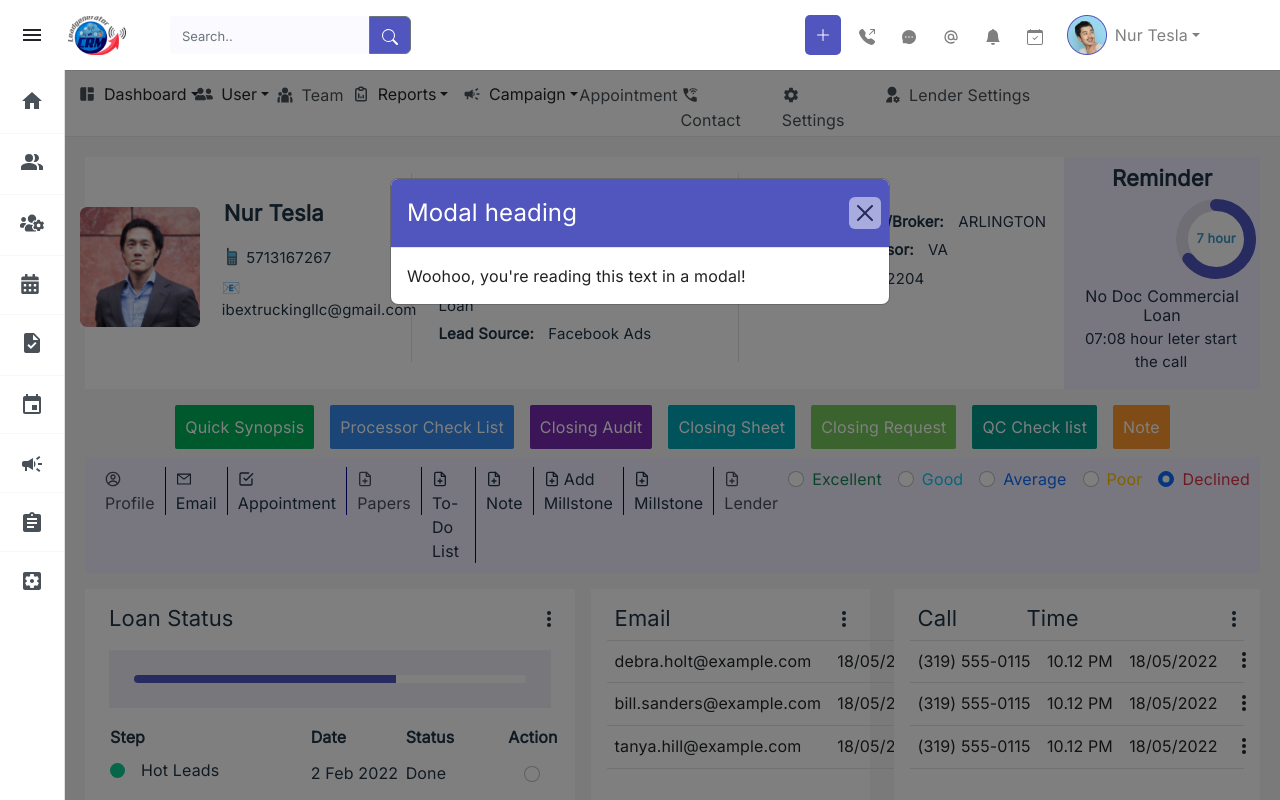
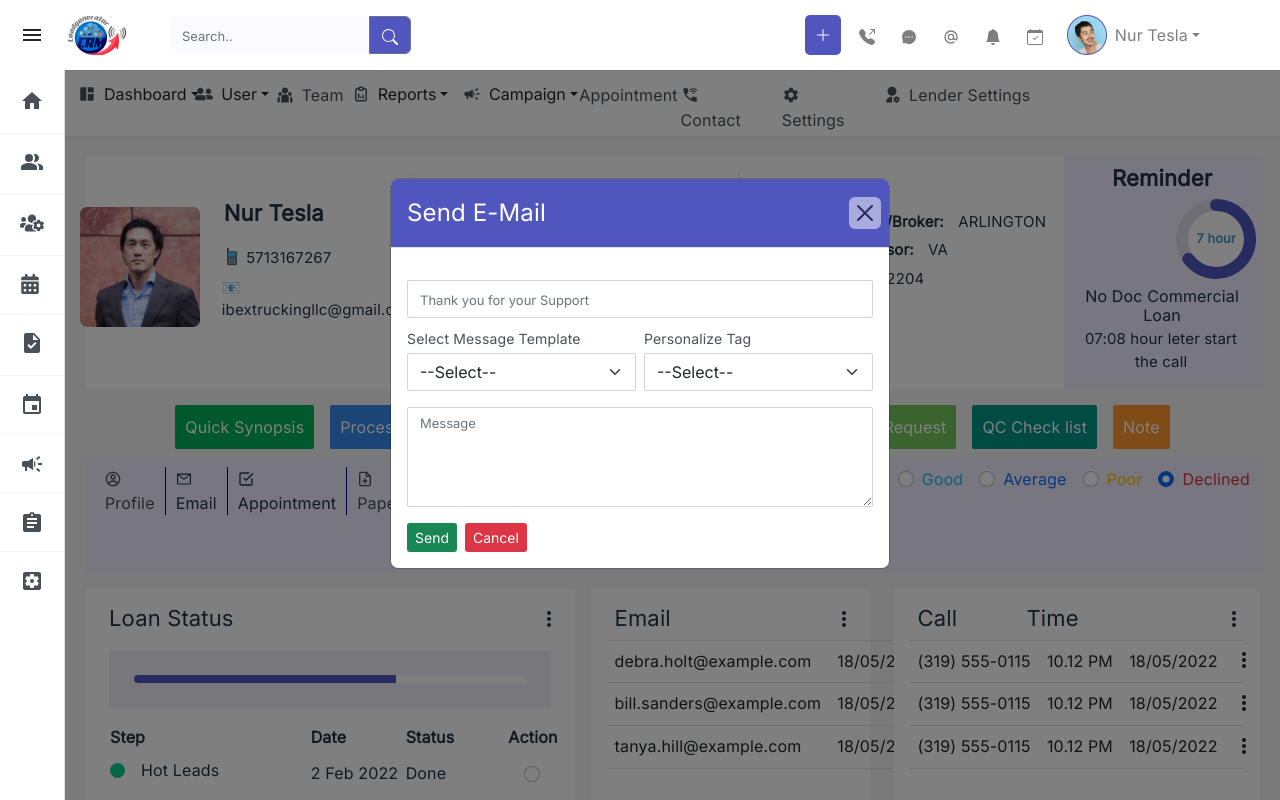
Before and after one commit to assraf-nur/CRM, a React (Create React App) app: page /contact-details in a window 1280 px wide. Both pictures are taken after a click on the link "Email". Shown: the top 800 px of the page. Built offline with nearby package versions, Linux system fonts and the light colour scheme.

Commit message:
email section done

```diff
--- a/src/Components/Contact/Modals/EmailModal.js
+++ b/src/Components/Contact/Modals/EmailModal.js
@@ -1,13 +1,62 @@
 import React from "react";
-import { Modal } from "react-bootstrap";
+import { Form, Modal } from "react-bootstrap";
 
 const EmailModal = () => {
   return (
     <div className="">
       <Modal.Header className="canvas-banner" closeButton>
-        <Modal.Title>Modal heading</Modal.Title>
+        <Modal.Title>Send E-Mail</Modal.Title>
       </Modal.Header>
-      <Modal.Body>Woohoo, you're reading this text in a modal!</Modal.Body>
+      <Modal.Body>
+        <Form.Group className="mb-2 mt-3" controlId="formBasicEmail">
+          <Form.Control type="text" placeholder="Thank you for your Support" />
+        </Form.Group>
+        <div>
+          <div className="d-flex gap-2 mt-2">
+            <div className="w-100">
+              <Form.Label className="mb-1">Select Message Template</Form.Label>
+              <Form.Select
+                className="fs-6 text-grey mb-2"
+                aria-label="Floating label select example"
+              >
+                <option>--Select--</option>
+                <option value="1">One</option>
+                <option value="2">Two</option>
+                <option value="3">Three</option>
+              </Form.Select>
+            </div>
+            <div className="w-100">
+              <Form.Label className="mb-1">Personalize Tag</Form.Label>
+              <Form.Select
+                className="fs-6 text-grey mb-2"
+                aria-label="Floating label select example"
+              >
+                <option>--Select--</option>
+                <option value="1">One</option>
+                <option value="2">Two</option>
+                <option value="3">Three</option>
+              </Form.Select>
+            </div>
+          </div>
+          <div className="mt-2 mx-auto">
+            <textarea
+              class="form-control"
+              placeholder="Message"
+              id="floatingTextarea2"
+              style={{ height: "100px" }}
+            ></textarea>
+          </div>
+          <div className="mt-3">
+            <button className="add-new-button px-2 py-1 bg-success">
+              Send
+            </button>
+
+            <button className="add-new-button px-2 py-1 ms-2 bg-danger">
+              Cancel
+            </button>
+          </div>
+        </div>
+      </Modal.Body>
     </div>
   );
 };
```
